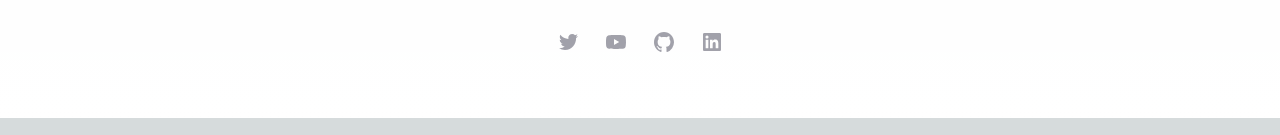
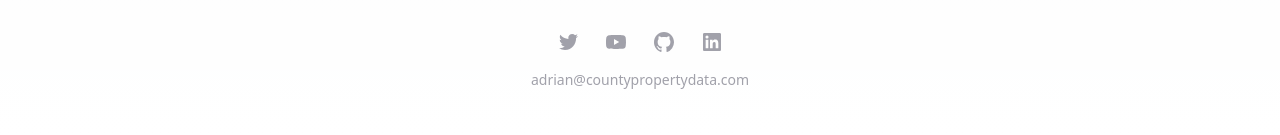
Before and after one commit to adrianhorning08/web-scraping-guy, a Next.js app: page / in a window 1280 px wide. Shown: the part 4664-4799 px from the top of the page. Built offline with nearby package versions, Linux system fonts and the light colour scheme.

Commit message:
publishing email

```diff
--- a/src/pages/_app.js
+++ b/src/pages/_app.js
@@ -75,6 +75,11 @@
             />
           </div>
         </nav>
+        <div>
+          <p className="text-center text-sm text-zinc-400">
+            adrian@countypropertydata.com
+          </p>
+        </div>
       </footer>
     </>
   );
```
